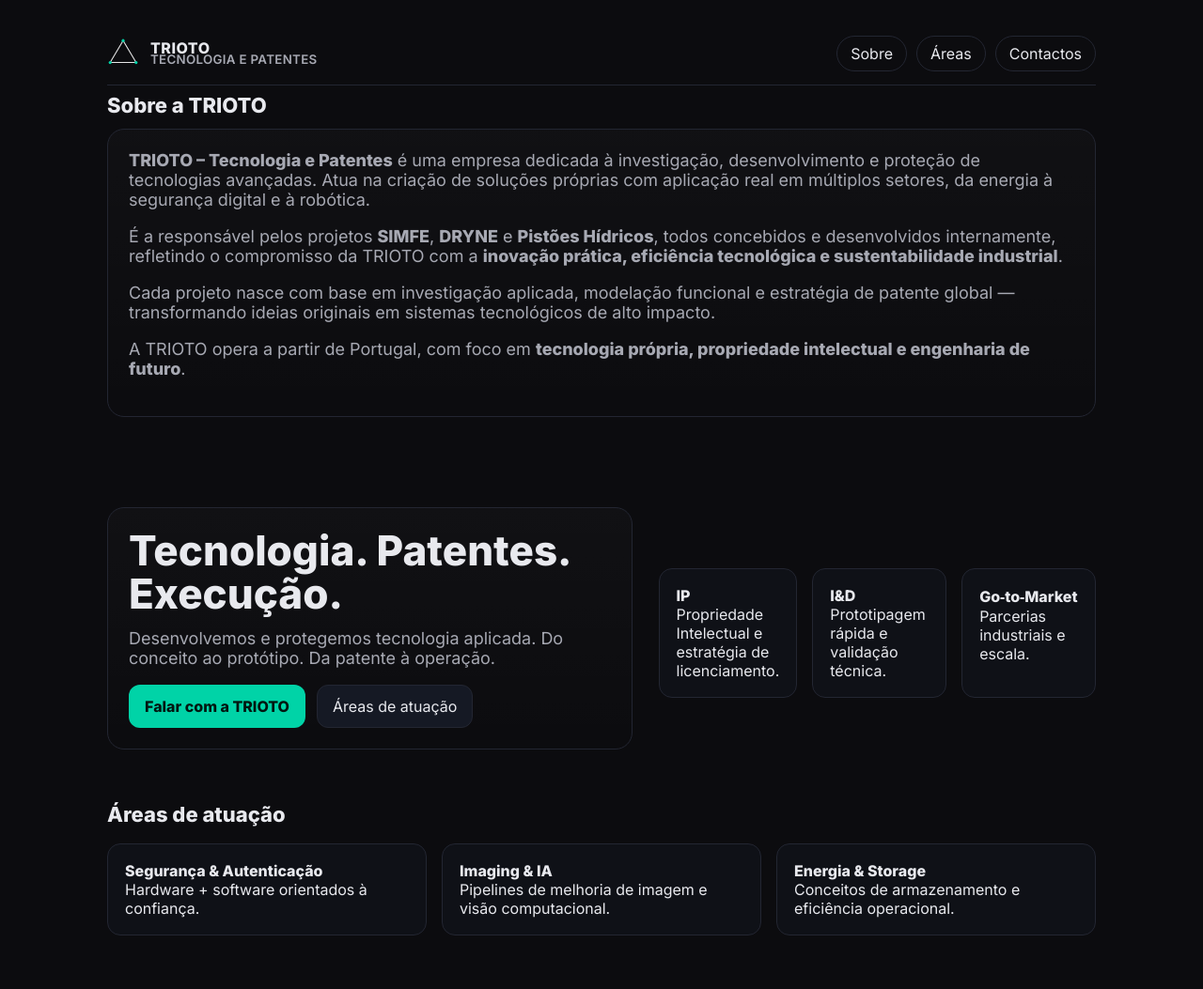
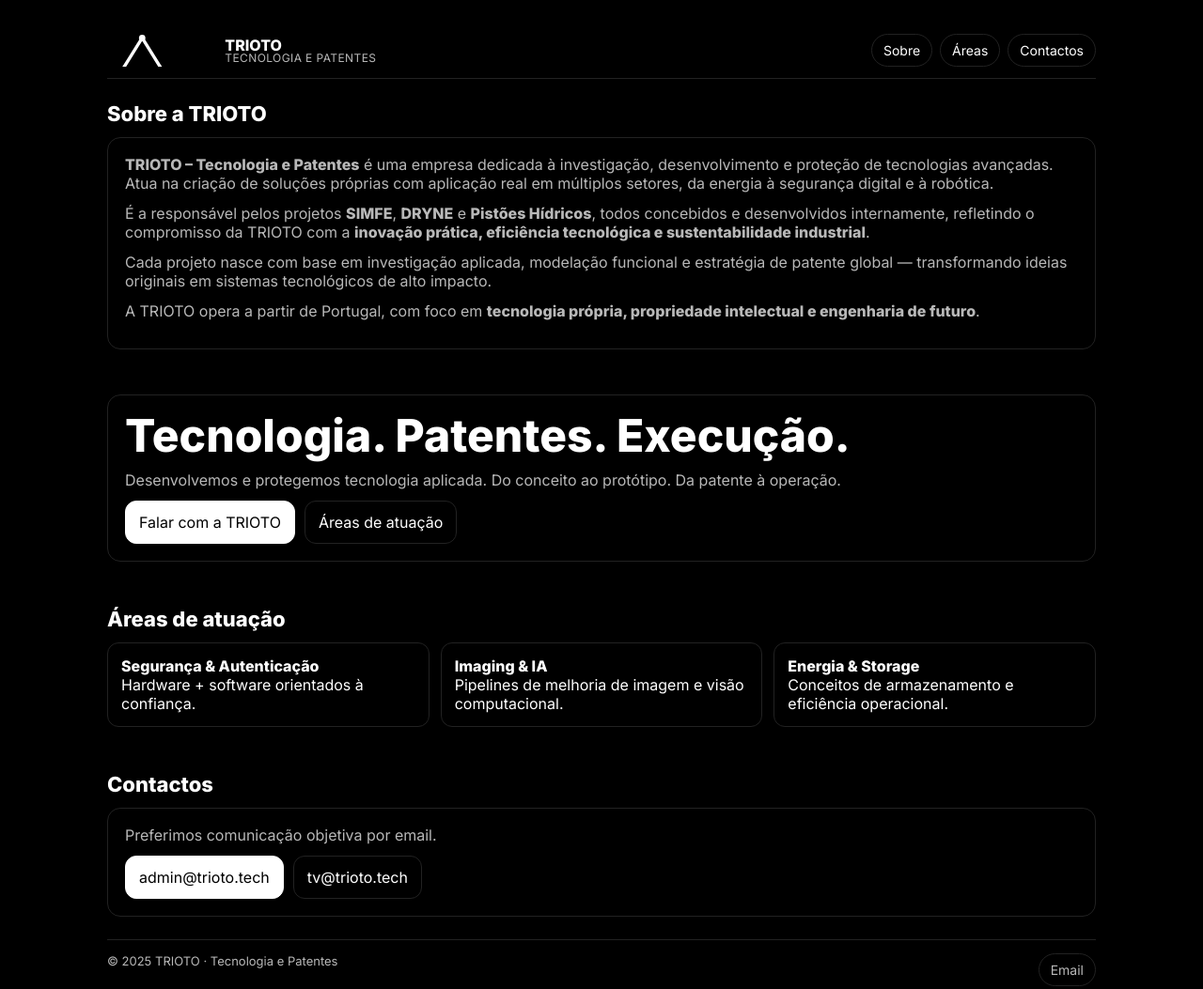
Before and after one commit to tvindima/trioto.tech., a plain HTML site: page index.html in a window 1280 px wide. Shown: the top 1053 px of the page at 94% size. Drawn offline with Linux system fonts and the light colour scheme.

Commit message:
Add files via upload

```diff
--- a/index.html
+++ b/index.html
@@ -4,60 +4,53 @@
   <meta charset="utf-8" />
   <meta name="viewport" content="width=device-width, initial-scale=1" />
   <title>TRIOTO — Tecnologia e Patentes</title>
-  <meta name="description" content="TRIOTO: tecnologia aplicada, propriedade intelectual e desenvolvimento de produtos." />
-  <meta property="og:title" content="TRIOTO — Tecnologia e Patentes" />
-  <meta property="og:description" content="Tecnologia aplicada, propriedade intelectual e desenvolvimento de produtos." />
-  <meta property="og:type" content="website" />
-  <meta property="og:url" content="https://trioto.tech" />
-  <meta name="theme-color" content="#0a0a0a" />
+  <meta name="description" content="TRIOTO: tecnologia própria, patentes e engenharia aplicada." />
   <link rel="preconnect" href="https://fonts.googleapis.com">
   <link rel="preconnect" href="https://fonts.gstatic.com" crossorigin>
   <link href="https://fonts.googleapis.com/css2?family=Inter:wght@400;600;800&display=swap" rel="stylesheet">
   <style>
-    :root{--bg:#0c0c0f;--card:#111318;--text:#e8e9ee;--muted:#a7a9b3;--accent:#00d3a7;--stroke:#232632}
+    :root{--bg:#000;--text:#fff;--muted:#b8b8b8;--stroke:#222}
     *{box-sizing:border-box}
-    html,body{margin:0;height:100%;background:var(--bg);color:var(--text);font-family:Inter,system-ui,Segoe UI,Roboto,Helvetica,Arial,sans-serif}
+    html,body{margin:0;background:var(--bg);color:var(--text);font-family:Inter,system-ui,Segoe UI,Roboto,Helvetica,Arial,sans-serif}
     a{color:inherit;text-decoration:none}
-    .wrap{max-width:1100px;margin:0 auto;padding:24px}
-    header{display:flex;align-items:center;justify-content:space-between;gap:24px;padding:14px 0;border-bottom:1px solid var(--stroke)}
-    .logo{display:flex;align-items:center;gap:12px}
-    .logo svg{width:34px;height:34px}
-    .logo b{font-weight:800;letter-spacing:0.5px}
-    .pill{padding:8px 14px;border:1px solid var(--stroke);border-radius:999px;background:transparent}
-    .hero{display:grid;grid-template-columns:1.2fr 1fr;gap:28px;align-items:center;padding:48px 0}
-    .card{background:linear-gradient(180deg,rgba(255,255,255,0.02),rgba(255,255,255,0.00));border:1px solid var(--stroke);border-radius:18px;padding:22px}
-    h1{font-size:44px;line-height:1.05;margin:0 0 14px}
-    p.lead{color:var(--muted);font-size:18px;margin:0 0 18px}
-    .cta{display:flex;gap:12px;flex-wrap:wrap;margin-top:8px}
-    .btn{padding:12px 16px;border-radius:12px;border:1px solid var(--stroke);background:#151924}
-    .btn.primary{background:var(--accent);color:#021711;border-color:transparent;font-weight:700}
-    .grid{display:grid;grid-template-columns:repeat(3,1fr);gap:16px;margin:18px 0 8px}
-    .kpi{padding:18px;border:1px solid var(--stroke);border-radius:14px;background:#0f1117}
-    .section{padding:8px 0 48px}
+    .wrap{max-width:1100px;margin:0 auto;padding:18px}
+    header{display:flex;align-items:center;justify-content:space-between;gap:12px;padding:12px 0;border-bottom:1px solid var(--stroke)}
+    .brand{display:flex;align-items:center;gap:12px}
+    .brand img{height:28px}
+    .tag{font-size:12px;color:var(--muted);letter-spacing:.4px}
+    nav{display:flex;gap:8px;flex-wrap:wrap}
+    .pill{padding:8px 12px;border:1px solid var(--stroke);border-radius:999px;background:transparent;font-size:14px}
+    .section{padding:24px 0}
+    h1{font-size:40px;line-height:1.05;margin:0 0 12px}
     h2{font-size:22px;margin:0 0 12px}
-    ul{margin:0;padding-left:18px;color:var(--muted)}
-    footer{border-top:1px solid var(--stroke);padding:18px 0;color:var(--muted);font-size:14px}
-    .badge{display:inline-flex;align-items:center;gap:8px;padding:10px 12px;border:1px solid var(--stroke);border-radius:12px}
-    @media (max-width:960px){.hero{grid-template-columns:1fr}.grid{grid-template-columns:1fr 1fr}.wrap{padding:18px}}
-    @media (max-width:640px){.grid{grid-template-columns:1fr}h1{font-size:36px}}
+    p.lead{color:var(--muted);font-size:16px;margin:0 0 12px}
+    .card{border:1px solid var(--stroke);border-radius:14px;padding:18px;background:#000}
+    .grid3{display:grid;grid-template-columns:1fr;gap:12px}
+    .kpi{border:1px solid var(--stroke);border-radius:12px;padding:14px;background:#000}
+    .cta{display:flex;gap:10px;flex-wrap:wrap}
+    .btn{flex:1 1 100%;text-align:center;padding:12px 14px;border-radius:12px;border:1px solid var(--stroke);background:#000;color:#fff}
+    .btn.primary{background:#fff;color:#000;border-color:#fff}
+    footer{border-top:1px solid var(--stroke);padding:14px 0;color:var(--muted);font-size:13px}
+    @media (min-width:900px){
+      .wrap{padding:24px}
+      .grid3{grid-template-columns:repeat(3,1fr)}
+      .btn{flex:0 0 auto}
+      .brand img{height:34px}
+      h1{font-size:48px}
+    }
   </style>
 </head>
 <body>
   <div class="wrap">
     <header>
-      <div class="logo" aria-label="TRIOTO logo">
-        <svg viewBox="0 0 64 64" fill="none" xmlns="http://www.w3.org/2000/svg" aria-hidden="true">
-          <path d="M32 6 L58 50 H6 Z" stroke="white" stroke-opacity="0.9" stroke-width="2"/>
-          <circle cx="32" cy="6" r="3" fill="#00d3a7"/>
-          <circle cx="58" cy="50" r="3" fill="#00d3a7"/>
-          <circle cx="6" cy="50" r="3" fill="#00d3a7"/>
-        </svg>
-        <div style="display:flex;flex-direction:column;line-height:1">
-          <b>TRIOTO</b>
-          <small style="color:var(--muted);font-weight:600;letter-spacing:0.3px;margin-top:-2px">TECNOLOGIA E PATENTES</small>
+      <div class="brand">
+        <!-- Substitui por assets/logo-trioto-black.svg se quiseres versão preta em fundo claro -->
+        <img src="assets/logo-trioto-white.svg" alt="TRIOTO">
+        <div style="line-height:1">
+          <strong>TRIOTO</strong><div class="tag">TECNOLOGIA E PATENTES</div>
         </div>
       </div>
-      <nav style="display:flex;gap:10px;flex-wrap:wrap">
+      <nav>
         <a class="pill" href="#sobre">Sobre</a>
         <a class="pill" href="#areas">Áreas</a>
         <a class="pill" href="#contactos">Contactos</a>
@@ -74,7 +67,7 @@
       </div>
     </section>
 
-    <section class="hero">
+    <section class="section">
       <div class="card">
         <h1>Tecnologia. Patentes. Execução.</h1>
         <p class="lead">Desenvolvemos e protegemos tecnologia aplicada. Do conceito ao protótipo. Da patente à operação.</p>
@@ -83,41 +76,32 @@
           <a class="btn" href="#areas">Áreas de atuação</a>
         </div>
       </div>
-      <div class="grid">
-        <div class="kpi"><b>IP</b><br/><span class="muted">Propriedade Intelectual e estratégia de licenciamento.</span></div>
-        <div class="kpi"><b>I&D</b><br/><span class="muted">Prototipagem rápida e validação técnica.</span></div>
-        <div class="kpi"><b>Go‑to‑Market</b><br/><span class="muted">Parcerias industriais e escala.</span></div>
-      </div>
     </section>
 
     <section id="areas" class="section">
       <h2>Áreas de atuação</h2>
-      <div class="grid">
-        <div class="kpi"><b>Segurança & Autenticação</b><br/><span class="muted">Hardware + software orientados à confiança.</span></div>
-        <div class="kpi"><b>Imaging & IA</b><br/><span class="muted">Pipelines de melhoria de imagem e visão computacional.</span></div>
-        <div class="kpi"><b>Energia & Storage</b><br/><span class="muted">Conceitos de armazenamento e eficiência operacional.</span></div>
+      <div class="grid3">
+        <div class="kpi"><b>Segurança & Autenticação</b><br><span class="lead">Hardware + software orientados à confiança.</span></div>
+        <div class="kpi"><b>Imaging & IA</b><br><span class="lead">Pipelines de melhoria de imagem e visão computacional.</span></div>
+        <div class="kpi"><b>Energia & Storage</b><br><span class="lead">Conceitos de armazenamento e eficiência operacional.</span></div>
       </div>
     </section>
 
-    <section class="section" id="contactos">
+    <section id="contactos" class="section">
       <h2>Contactos</h2>
       <div class="card">
-        <p class="lead" style="margin:0 0 8px">Preferimos comunicação objetiva por email.</p>
+        <p class="lead">Preferimos comunicação objetiva por email.</p>
         <div class="cta">
           <a class="btn primary" href="mailto:admin@trioto.tech">admin@trioto.tech</a>
           <a class="btn" href="mailto:tv@trioto.tech">tv@trioto.tech</a>
         </div>
       </div>
-      <p class="muted" style="color:var(--muted);margin-top:10px">Batalha, Leiria · Portugal</p>
     </section>
 
     <footer>
       <div style="display:flex;justify-content:space-between;gap:12px;flex-wrap:wrap">
         <span>© <span id="y"></span> TRIOTO · Tecnologia e Patentes</span>
-        <span class="badge" title="Privacidade">
-          <svg width="16" height="16" viewBox="0 0 24 24" fill="none" xmlns="http://www.w3.org/2000/svg"><path d="M12 2l7 4v5c0 5-3.5 9.7-7 11-3.5-1.3-7-6-7-11V6l7-4z" stroke="currentColor"/></svg>
-          Privacidade por design
-        </span>
+        <a href="mailto:admin@trioto.tech" class="pill">Email</a>
       </div>
     </footer>
   </div>
```
Also changed, not shown: assets/logo-trioto-white.svg (added).
